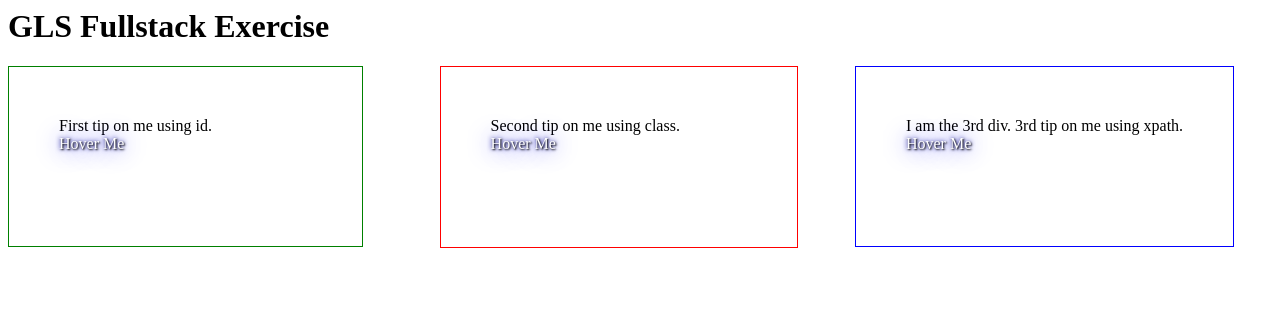
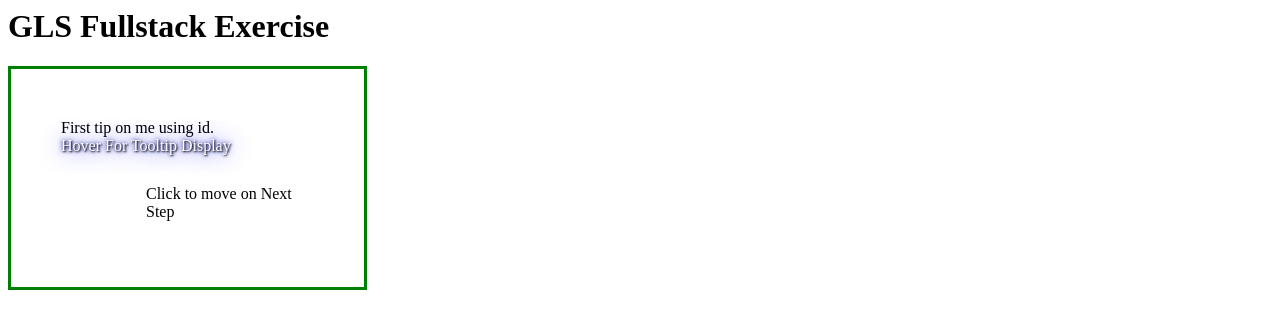
Before and after one commit to nvijayasekar/oracle, a Django app: page / in a window 1280 px wide. Shown: the top 329 px of the page. Run offline with Django 3.2, Linux system fonts and the light colour scheme.

Commit message:
Add Tootltip function for displaying json data for each div on hover.

```diff
--- a/oracle/gls/static/css/gla.css
+++ b/oracle/gls/static/css/gla.css
@@ -9,10 +9,10 @@ tooltip {
 		}
 
 		.myClass1 {
-			padding: 50px;border: 1px solid green;
+			padding: 50px;border: 3px solid green;
 			margin-bottom: 50px;cursor: pointer;
 			float: left;width: 20%;
-			height: 10%
+			height: 15%
 		}
 		.myClass1:hover{
 						opacity: .7;background: rgba(0,0,0,0);
@@ -21,9 +21,11 @@ tooltip {
 		}
 
 		.myClass2 {
-				padding: 50px;border: 1px solid red;
+				padding: 50px;border: 3px solid red;
 				display: inline-block;
-				position: absolute;cursor: pointer;margin-left: 6%;width: 20%;height: 10%;
+				float:right;
+				cursor: pointer;margin-left: 0%;width: 20%;height: 15%;
+				font-size:14px;
 		}
 		.myClass2:hover{
 					opacity: .7;background: rgba(0,0,0,0);
@@ -31,15 +33,38 @@ tooltip {
 					box-shadow: inset 0 0 0 3px #3a7999;
 		}
 		.myClass3 {
-			padding: 50px;border: 1px solid blue;display: inline-block;cursor: pointer;float: right;
-			margin-right: 3%;height: 10%;
+			padding: 50px;border: 3px solid blue;display: inline-block;cursor: pointer;float: right;
+			margin-right: 6%;height: 15%;width:23%;
 		}
 		.myClass3:hover{
 			opacity: .7;background: rgba(0,0,0,0);
 			color: #3a7999;
 			box-shadow: inset 0 0 0 3px #3a7999;
 		}
-		span{
+		.hover-dt{
 			color: white;
 			text-shadow: 1px 1px 2px black, 0 0 25px blue, 0 0 5px darkblue
 		}
+		.guide {
+
+			padding-top:30px;
+			padding-left:85px;
+			display: inline-block;
+
+		}
+
+		.guide2 {
+
+			padding-top:30px;
+			padding-left:15px;
+			display: inline-block;
+
+		}
+		a:link, a:visited {
+
+			color: red;
+			text-decoration: underline;
+			text-align: center;
+
+			display: inline-block;
+		}
--- a/oracle/gls/static/js/payment.js
+++ b/oracle/gls/static/js/payment.js
@@ -9,7 +9,39 @@ $(document).ready(function() {
 
 	});
 
+	$('div').on('click',function(){
 
+		$(this).next().show();
+	});
+var a = $('div'),
+    tip, text,
+    base = document.createElement('tooltip'); //Defining all objects
+
+for (var x=0;x < a.length;x++) { //I'm using "for" loop to get all "a" elements with attribute "tooltip".
+     a[x].onmouseover = function () {
+         text = this.getAttribute('tooltip');
+         tip = document.createTextNode(text);
+         if (text != null) {// Checking if tooltip is empty or not.
+
+               base.innerHTML = '';
+               base.appendChild(tip);
+               if (document.getElementsByTagName('tooltip')[0]){// Checking for any "tooltip" element
+                   document.getElementsByTagName('tooltip')[0].remove();// Removing old tooltip
+               }
+               base.style.top = (event.pageY + 20) + 'px';
+               base.style.left = (event.pageX + 20) + 'px';
+			   base.style.backgroundColor = '#DC143C';
+			   base.style.color = 'white';
+			    base.style.height = '20%';
+				 base.style.width = '20%';
+               document.body.appendChild(base);
+         }
+
+     };
+     a[x].onmouseout = function () {
+         document.getElementsByTagName('tooltip')[0].remove();// Remove last tooltip
+     };
+}
 
 
 
--- a/oracle/gls/templates/index.html
+++ b/oracle/gls/templates/index.html
@@ -10,11 +10,20 @@
     <body>
     <h1>GLS Fullstack Exercise</h1>
 
-	<div class="myClass1" id="id_1">First tip on me using id.<br/><span>Hover Me</span></div>
+	<div class="myClass1" id="id_1" >First tip on me using id.<br/>
+	<span class="hover-dt">Hover For Tooltip Display</span>
+	<span class="guide">Click to move on Next Step</span>
+	</div>
 
-	<div class="myClass2">Second tip on me using class.<br/><span>Hover Me</span></div>
+	<div class="myClass2" style="display:none;">Second tip on me using class.<br/>
+	<span class="hover-dt">Hover For Tooltip Display</span>
+	<span class="guide">Click to move on Next Step</span>
+	</div>
 
-	<div class="myClass3">I am the 3rd div. 3rd tip on me using xpath.<br/><span>Hover Me</span></div>
+	<div class="myClass3" style="display:none;">I am the 3rd div. 3rd tip on me using xpath.<br/>
+	<span class="hover-dt">Hover For Tooltip Display</span>
+	<span class="guide2">Click link <a href="https://education.oracle.com/oracle-cloud-guided-learning" target = "_blank">"Guide"</a> to open Learning Guide.</span>
+	</div>
 	</body>
 
 </html>
```
Also changed, not shown: oracle/db.sqlite3.
